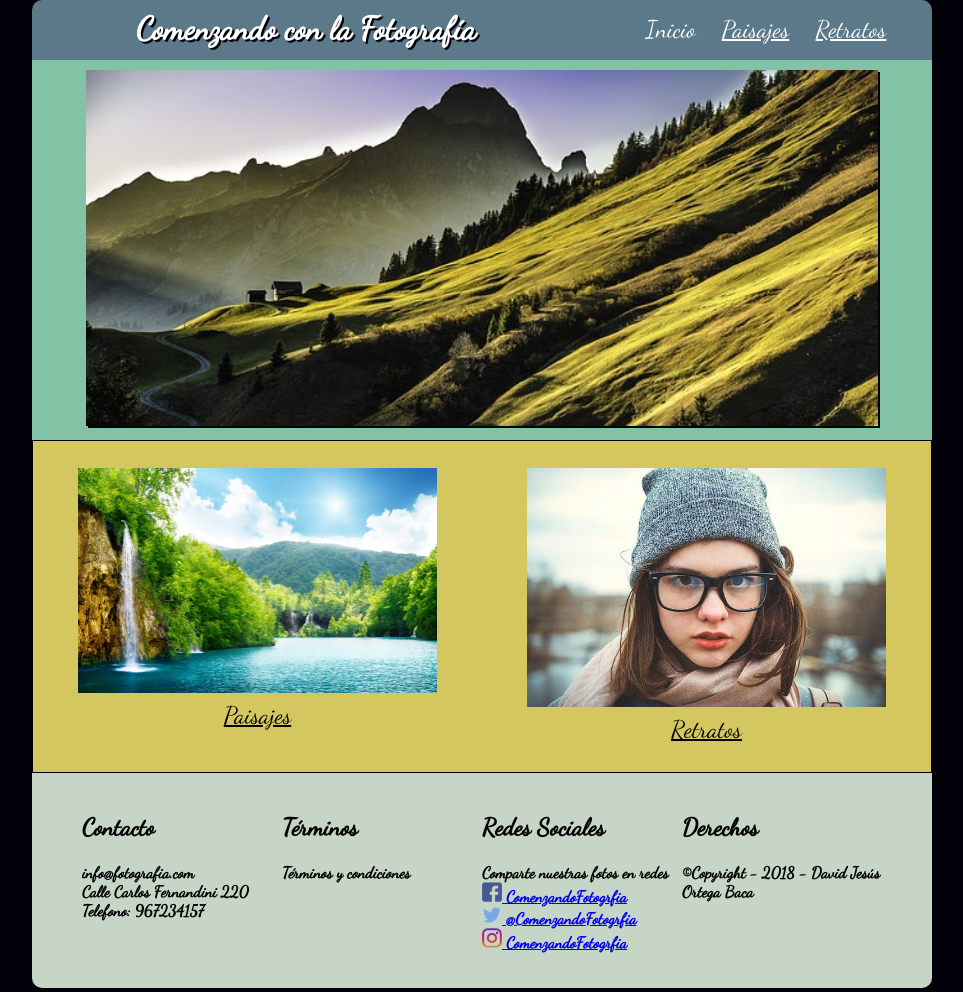
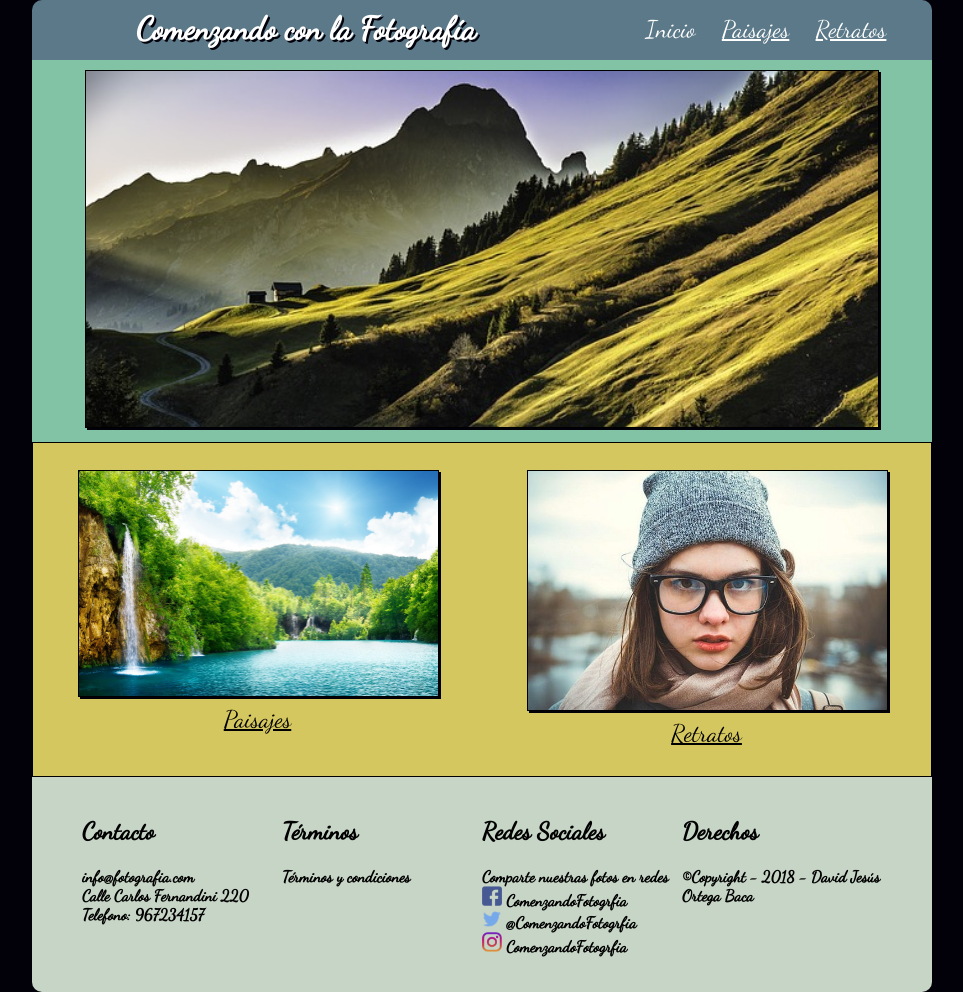
Before and after one commit to dhavico/Evaluacion_Final_CSS_Disenio_Web_Responsive, a plain HTML site: page index.html in a window 1280 px wide. Shown: the whole page, without its empty margins (158-1121 px from the left). Drawn offline with Linux system fonts and the light colour scheme.

Commit message:
Modificación Final

```diff
--- a/css/estilos.css
+++ b/css/estilos.css
@@ -101,10 +101,18 @@ footer{
     padding: 20px 50px;
     font-weight: 600;
 }
+footer a{
+    color: #000;
+    text-decoration: none;
+}
 #seccion-central img,
-#seccion-secundario img,
+#seccion-secundaria img,
 #seccion-galeria img{
     box-shadow: 2px 2px #02010a;
+}
+#seccion-central img,
+#seccion-secundaria img{
+    border: 1px solid black;
 }
 #contacto,
 #terminos,
--- a/index.html
+++ b/index.html
@@ -37,7 +37,7 @@
             <div id="contacto">
                 <h2>Contacto</h2>
                 <p>
-                    info@fotografia.com <br />
+                    <a href="mailto:info@fotografia.com">info@fotografia.com</a><br />
                     Calle Carlos Fernandini 220 <br />
                     Telefono: 967234157
                 </p>
```
Also changed, not shown: paisajes.html (+1 -1 lines), retratos.html (+1 -1 lines).
